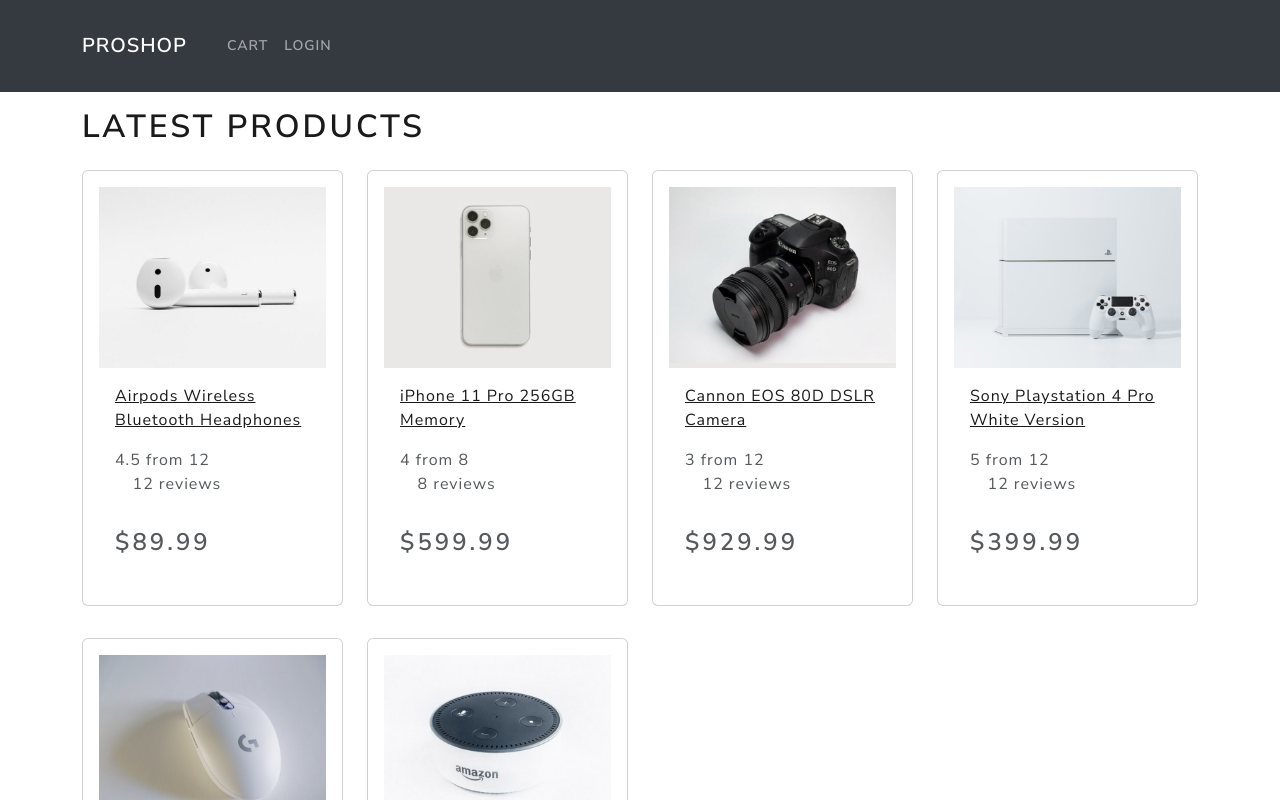
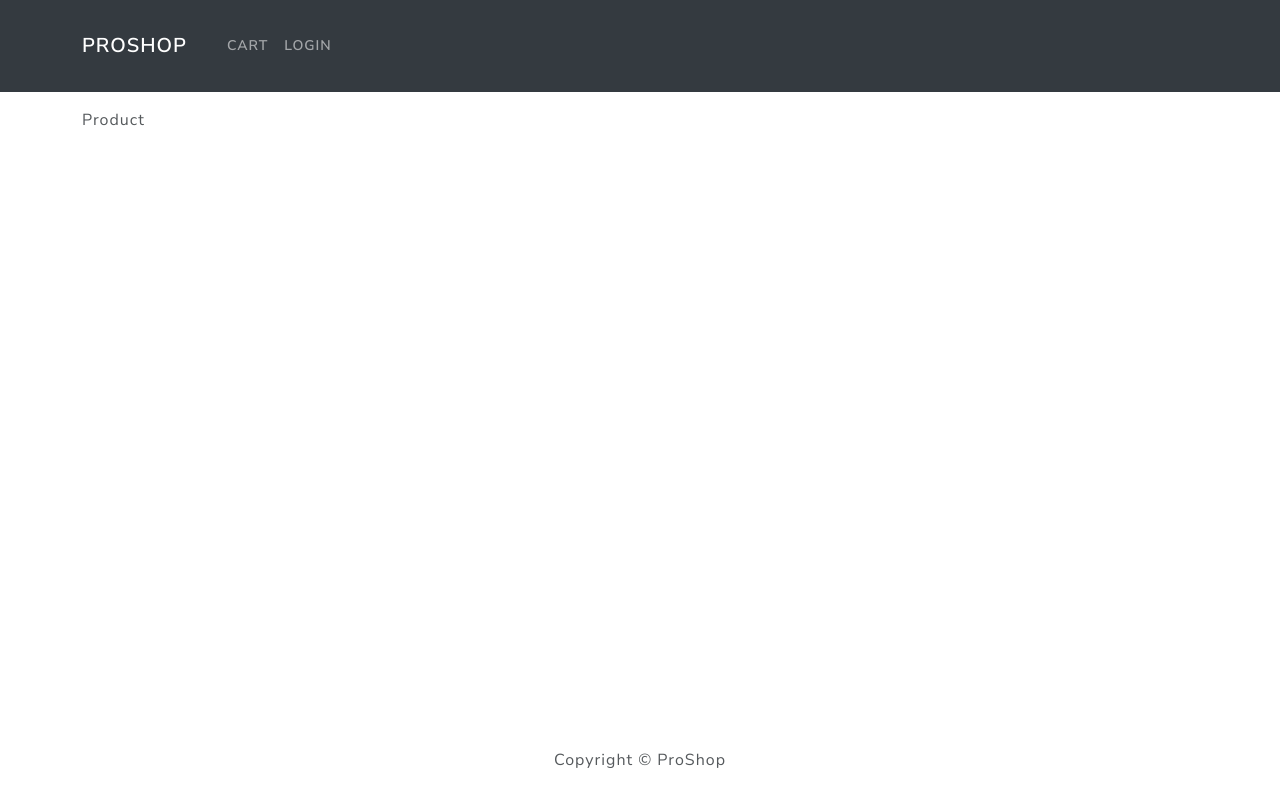
Before and after one commit to Bilal-Bangash/django-with-react, a React (Create React App) app in the folder react-frontend/: page /product/1 in a window 1280 px wide. Shown: the top 800 px of the page. Built offline with nearby package versions, Linux system fonts and the light colour scheme; the HTML template or start-up script is replaced by a standard one.

Commit message:
added react-routing for screens

```diff
--- a/react-frontend/package.json
+++ b/react-frontend/package.json
@@ -9,6 +9,8 @@
     "react": "^18.2.0",
     "react-bootstrap": "^2.5.0",
     "react-dom": "^18.2.0",
+    "react-router-bootstrap": "^0.26.2",
+    "react-router-dom": "^6.4.1",
     "react-scripts": "5.0.1",
     "web-vitals": "^2.1.4"
   },
--- a/react-frontend/src/App.js
+++ b/react-frontend/src/App.js
@@ -1,18 +1,23 @@
 import { Container } from 'react-bootstrap'
+import { BrowserRouter as Router, Routes,Route } from 'react-router-dom'
 import Header from './components/Header'
 import Footer from './components/Footer'
 import HomeScreen from './screens/HomeScreen'
+import ProductScreen from './screens/ProductScreen'
 function App() {
   return (
-    <div>
+    <Router>
       <Header />
       <main className='py-3'>
         <Container>
-          <HomeScreen/>
+          <Routes>
+            <Route path='/' element={<HomeScreen/>}/>
+            <Route path='/product/:id' element={<ProductScreen/>}/>
+          </Routes>
         </Container>
       </main>
       <Footer />
-    </div>
+    </Router>
   )
 }
 
--- a/react-frontend/src/components/Header.js
+++ b/react-frontend/src/components/Header.js
@@ -1,12 +1,15 @@
 import React from 'react'
 import { Navbar, Container, Nav } from 'react-bootstrap'
+import { LinkContainer } from 'react-router-bootstrap'
 
 function Header() {
   return (
     <header>
       <Navbar bg="dark" expand="lg" variant="dark" collapseOnSelect>
         <Container>
-          <Navbar.Brand href="/">ProShop</Navbar.Brand>
+          <LinkContainer to="/">
+            <Navbar.Brand>ProShop</Navbar.Brand>
+          </LinkContainer>
           <Navbar.Toggle aria-controls="navbarScroll" />
           <Navbar.Collapse id="navbarScroll">
             <Nav
@@ -14,9 +17,17 @@
               style={{ maxHeight: '100px' }}
               navbarScroll
             >
-              <Nav.Link href="/cart">
-               <i className='fas fa-shopping-cart'/> Cart</Nav.Link>
-              <Nav.Link href="/login"><i className='fas fa-user'/> Login</Nav.Link>
+              <LinkContainer to="/cart">
+                <Nav.Link>
+                  <i className="fas fa-shopping-cart" /> Cart
+                </Nav.Link>
+              </LinkContainer>
+
+              <LinkContainer to="/login">
+                <Nav.Link>
+                  <i className="fas fa-user" /> Login
+                </Nav.Link>
+              </LinkContainer>
             </Nav>
           </Navbar.Collapse>
         </Container>
--- a/react-frontend/src/components/Product.js
+++ b/react-frontend/src/components/Product.js
@@ -1,19 +1,20 @@
 import React from 'react'
 import { Card } from 'react-bootstrap'
+import { Link } from 'react-router-dom'
 import Rating from './Rating'
 
 function Product({ product }) {
   return (
     <Card className="my-3 p-3 rounded">
-      <a href={`/product/${product._id}`}>
+      <Link to={`/product/${product._id}`}>
         <Card.Img src={product.image} />
-      </a>
+      </Link>
       <Card.Body>
-        <a href={`/product/${product._id}`}>
+        <Link to={`/product/${product._id}`}>
           <Card.Title as="div">
             <strong>{product.name}</strong>
           </Card.Title>
-        </a>
+        </Link>
         <Card.Text as="div">
           <div className="my-3">
             {product.rating} from {product.numReviews}
--- /dev/null
+++ b/react-frontend/src/screens/ProductScreen.js
@@ -0,0 +1,9 @@
+import React from 'react'
+
+function ProductScreen() {
+  return (
+    <div>Product</div>
+  )
+}
+
+export default ProductScreen
```
Also changed, not shown: 1 other file (tests, documents, lock files or other folders).
